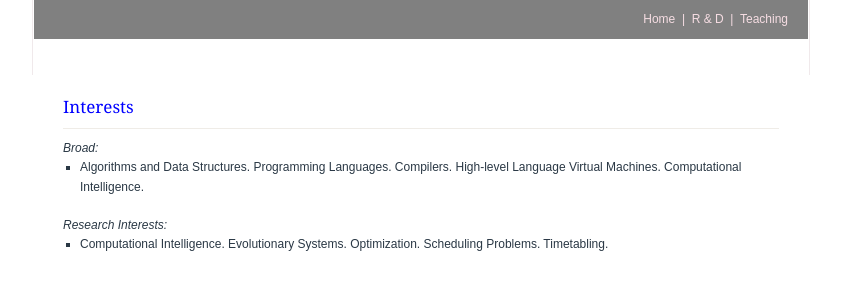
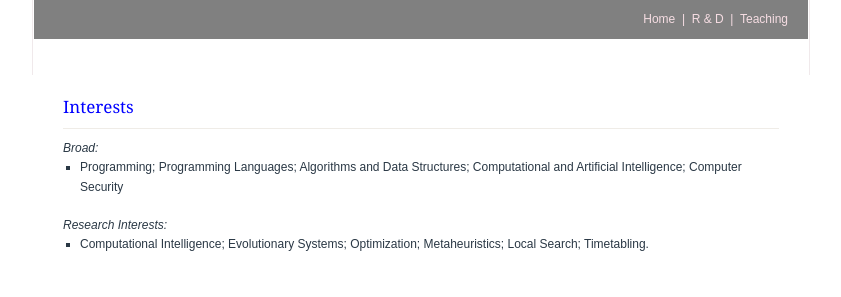
Before and after one commit to nleite-isel/nleite-isel.github.io, a plain HTML site: page R_and_D.html in a window 1280 px wide. Shown: the top 297 px of the page, without its empty margins (219-1060 px from the left). Drawn offline with Linux system fonts and the light colour scheme.

Commit message:
Update - October 2021

```diff
--- a/R_and_D.html
+++ b/R_and_D.html
@@ -31,13 +31,13 @@
 	<p><i>Broad:</i></p>
 
 	<ul>
-		<li>Algorithms and Data Structures. Programming Languages. Compilers. High-level Language Virtual Machines. Computational Intelligence.</li>
+		<li>Programming; Programming Languages; Algorithms and Data Structures; Computational and Artificial Intelligence; Computer Security</li>
     </ul>
 	</br>
     <p><i>Research Interests:</i></p>
      <ul>
      <li>
-		Computational Intelligence. Evolutionary Systems. Optimization. Scheduling Problems. Timetabling.
+		Computational Intelligence; Evolutionary Systems; Optimization; Metaheuristics; Local Search; Timetabling.
 	 </li>
      </ul>
 
```
Also changed, not shown: teaching.html (+1 -1 lines).
